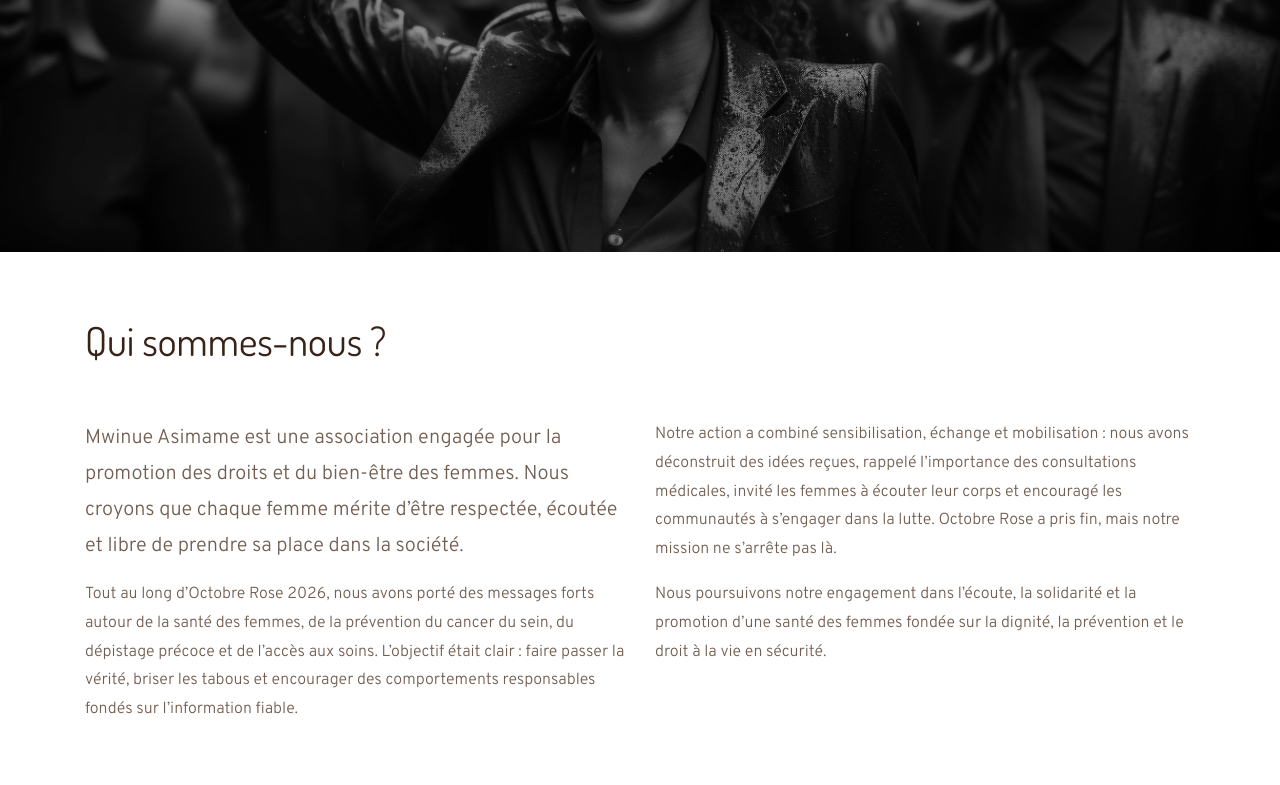
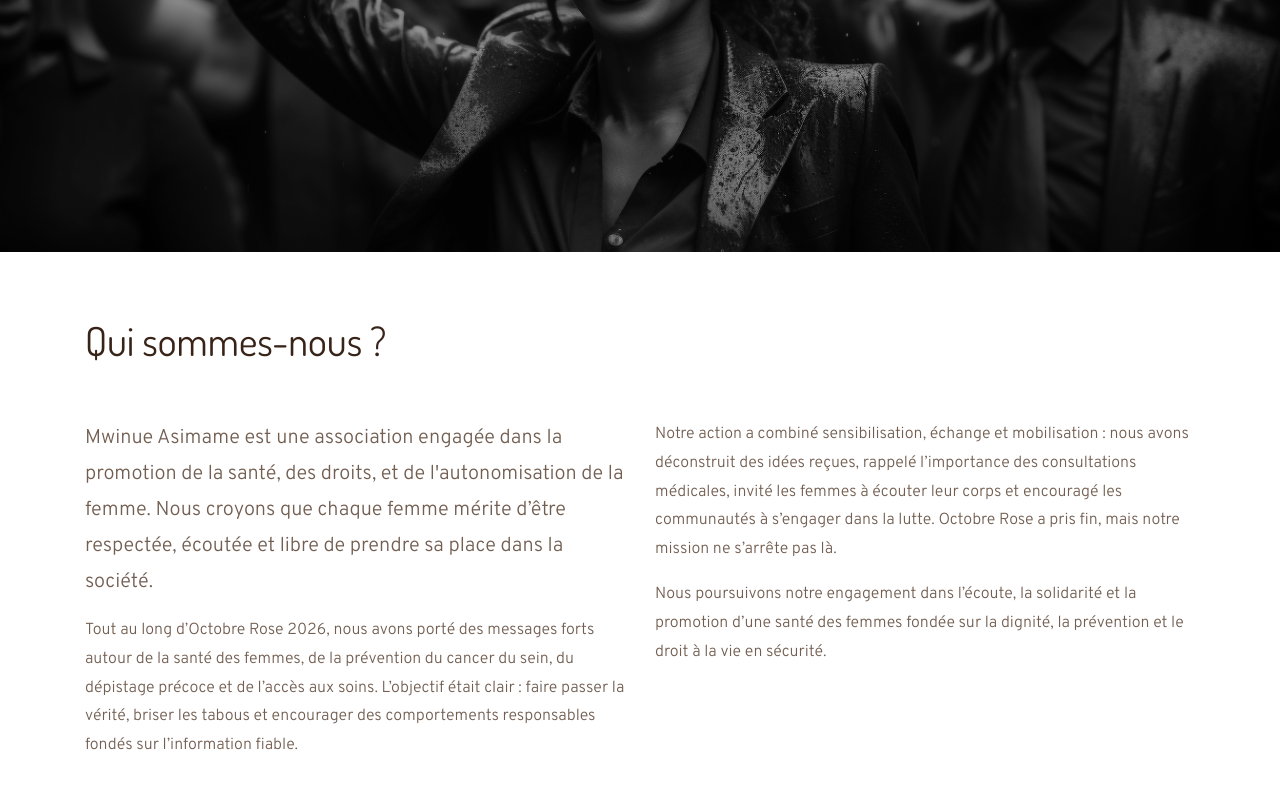
Before and after one commit to chrinovic009/mwinue-asimame, a plain HTML site: page about.html in a window 1280 px wide. Shown: the part 448-1233 px from the top of the page. Drawn offline with Linux system fonts and the light colour scheme; some packages are replaced by stand-ins of ours; no server answers; files whose address does not match are found by name.

Commit message:
Mise à jour et resumé du mois d'octobre

```diff
--- a/about.html
+++ b/about.html
@@ -75,7 +75,7 @@
       <div class="row mb-5">
         <div class="col-md-12 mb-5"><h1>Qui sommes-nous ?</h1></div>
         <div class="col-md-6">
-            <p class="lead">Mwinue Asimame est une association engagée pour la promotion des droits et du bien-être des femmes. Nous croyons que chaque femme mérite d’être respectée, écoutée et libre de prendre sa place dans la société.</p>
+            <p class="lead">Mwinue Asimame est une association engagée dans la promotion de la santé, des droits, et de l'autonomisation de la femme. Nous croyons que chaque femme mérite d’être respectée, écoutée et libre de prendre sa place dans la société.</p>
             <p>Tout au long d’Octobre Rose 2026, nous avons porté des messages forts autour de la santé des femmes, de la prévention du cancer du sein, du dépistage précoce et de l’accès aux soins. L’objectif était clair : faire passer la vérité, briser les tabous et encourager des comportements responsables fondés sur l’information fiable.</p>
 
           </div>
```
